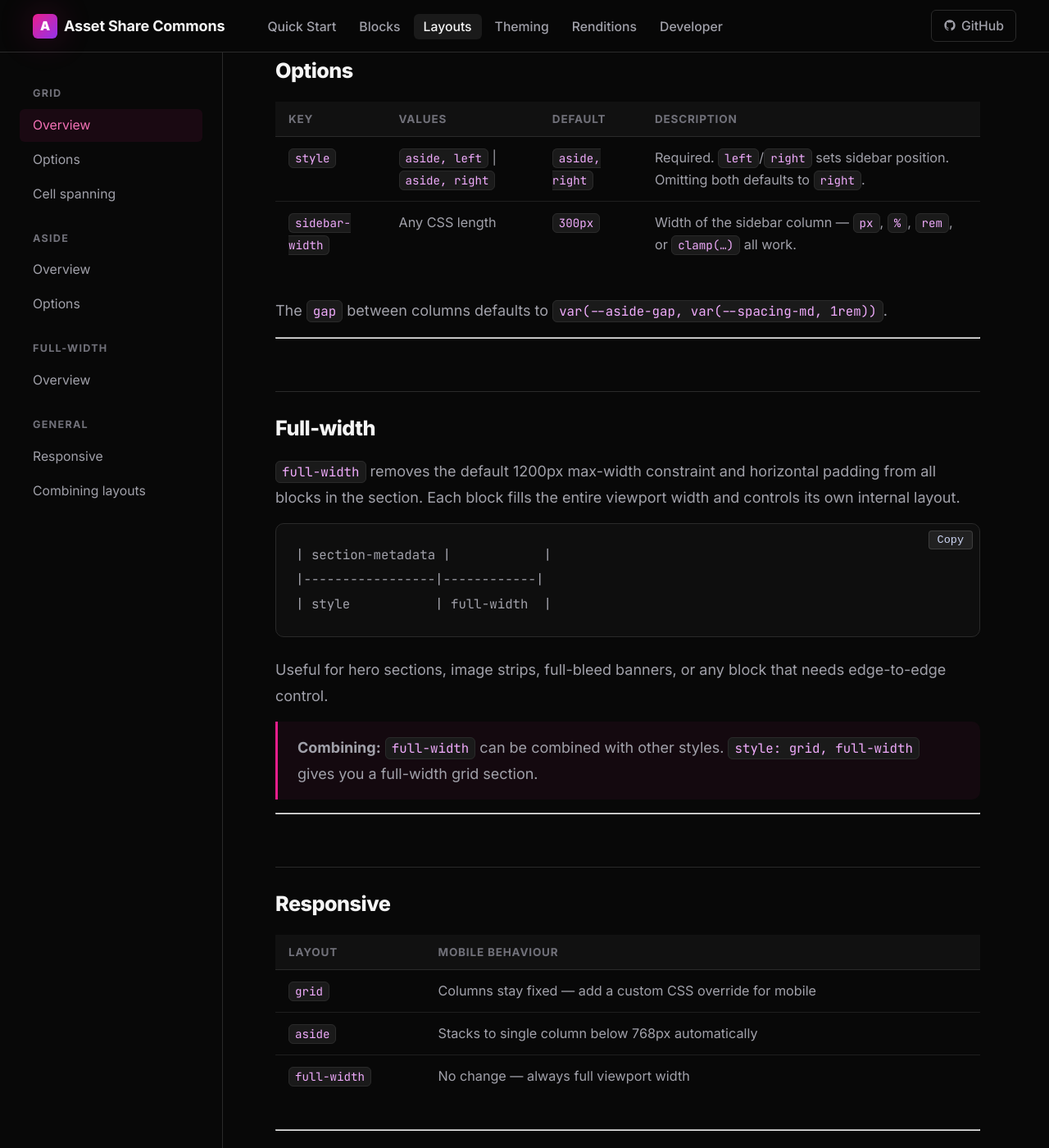
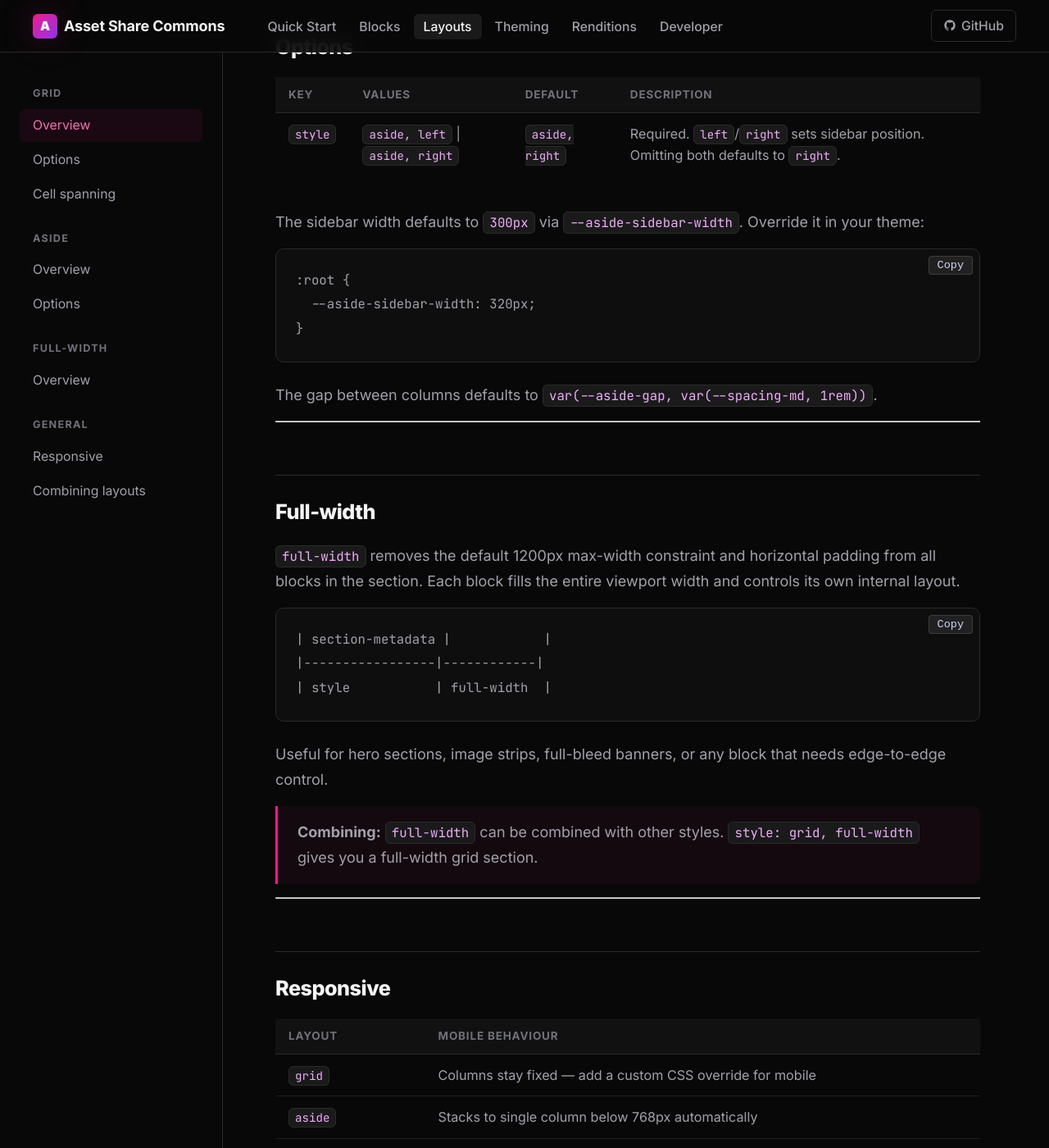
Before and after one commit to davidjgonzalez/asset-share-commons-eds, a Jekyll site: the page built from layouts.md, in a window 1280 px wide and 1400 px high, scrolled down 5401 px. Shown: the whole window at 82% size. Built offline with Jekyll 4.4.1, drawn with Linux system fonts in a browser that asks for light colours; some of the changed text lies outside the part shown.

Commit message:
docs: remove sidebar-width data attribute, use CSS variable instead
Co-Authored-By: Claude Sonnet 4.6 <noreply@anthropic.com>

````diff
--- a/layouts.md
+++ b/layouts.md
@@ -159,7 +159,6 @@ The `gap` between cells defaults to `var(--grid-gap, var(--spacing-md, 1rem))`.
 | section-metadata |            |
 |-----------------|------------|
 | style           | aside, right |
-| sidebar-width   | 320px       |
 ```
 
 ```
@@ -192,9 +191,16 @@ On viewports narrower than 768px, the columns stack vertically — the sidebar m
 | Key | Values | Default | Description |
 |-----|--------|---------|-------------|
 | `style` | `aside, left` \| `aside, right` | `aside, right` | Required. `left`/`right` sets sidebar position. Omitting both defaults to `right`. |
-| `sidebar-width` | Any CSS length | `300px` | Width of the sidebar column — `px`, `%`, `rem`, or `clamp(…)` all work. |
 
-The `gap` between columns defaults to `var(--aside-gap, var(--spacing-md, 1rem))`.
+The sidebar width defaults to `300px` via `--aside-sidebar-width`. Override it in your theme:
+
+```css
+:root {
+  --aside-sidebar-width: 320px;
+}
+```
+
+The gap between columns defaults to `var(--aside-gap, var(--spacing-md, 1rem))`.
 
 ---
 
@@ -229,10 +235,9 @@ Useful for hero sections, image strips, full-bleed banners, or any block that ne
 Style values are comma-separated — multiple classes apply simultaneously:
 
 ```
-| section-metadata |                    |
-|-----------------|--------------------|
+| section-metadata |                          |
+|-----------------|--------------------------|
 | style           | full-width, aside, right |
-| sidebar-width   | 280px               |
 ```
 
 → Full-viewport-width aside layout with an `aside right` column structure.
````
